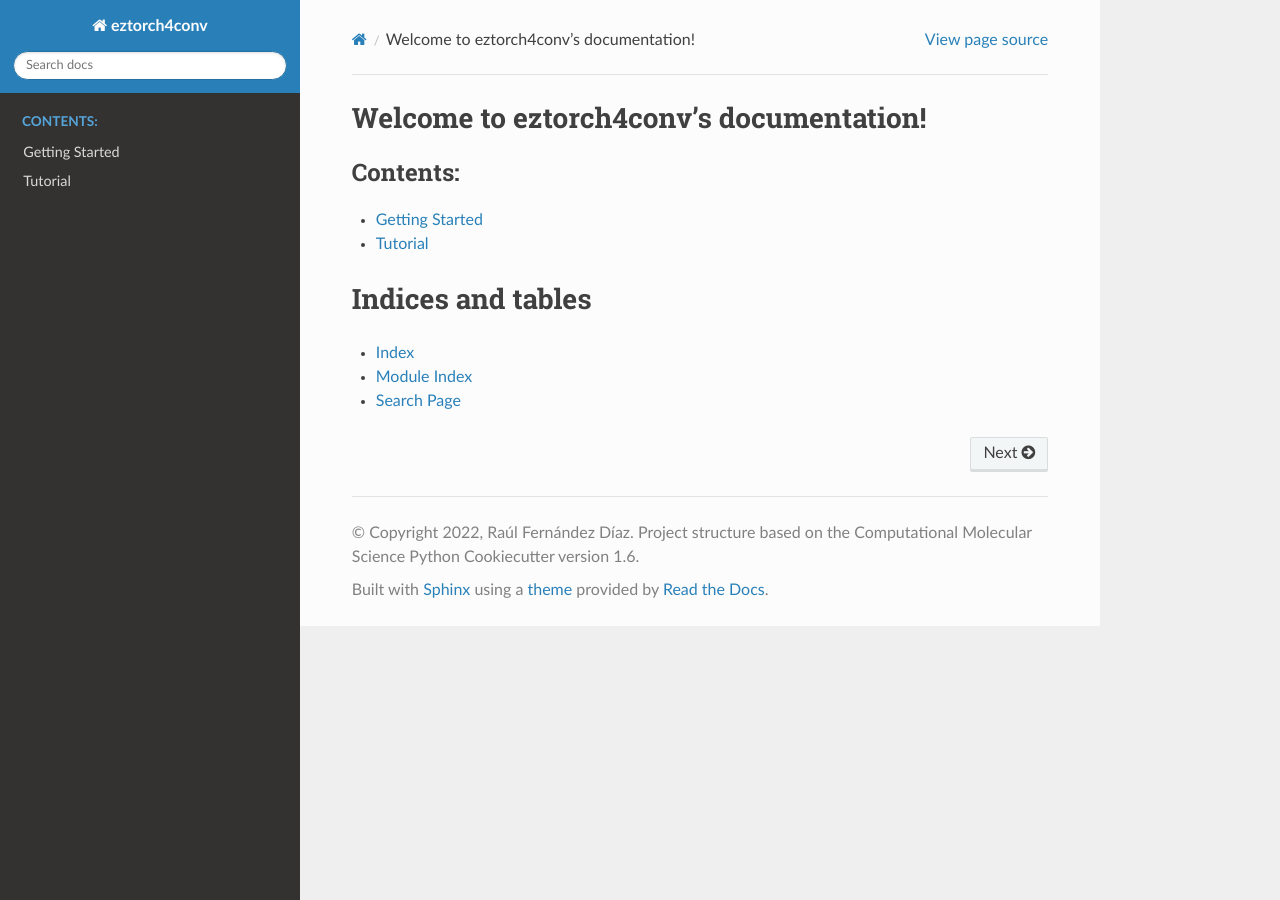
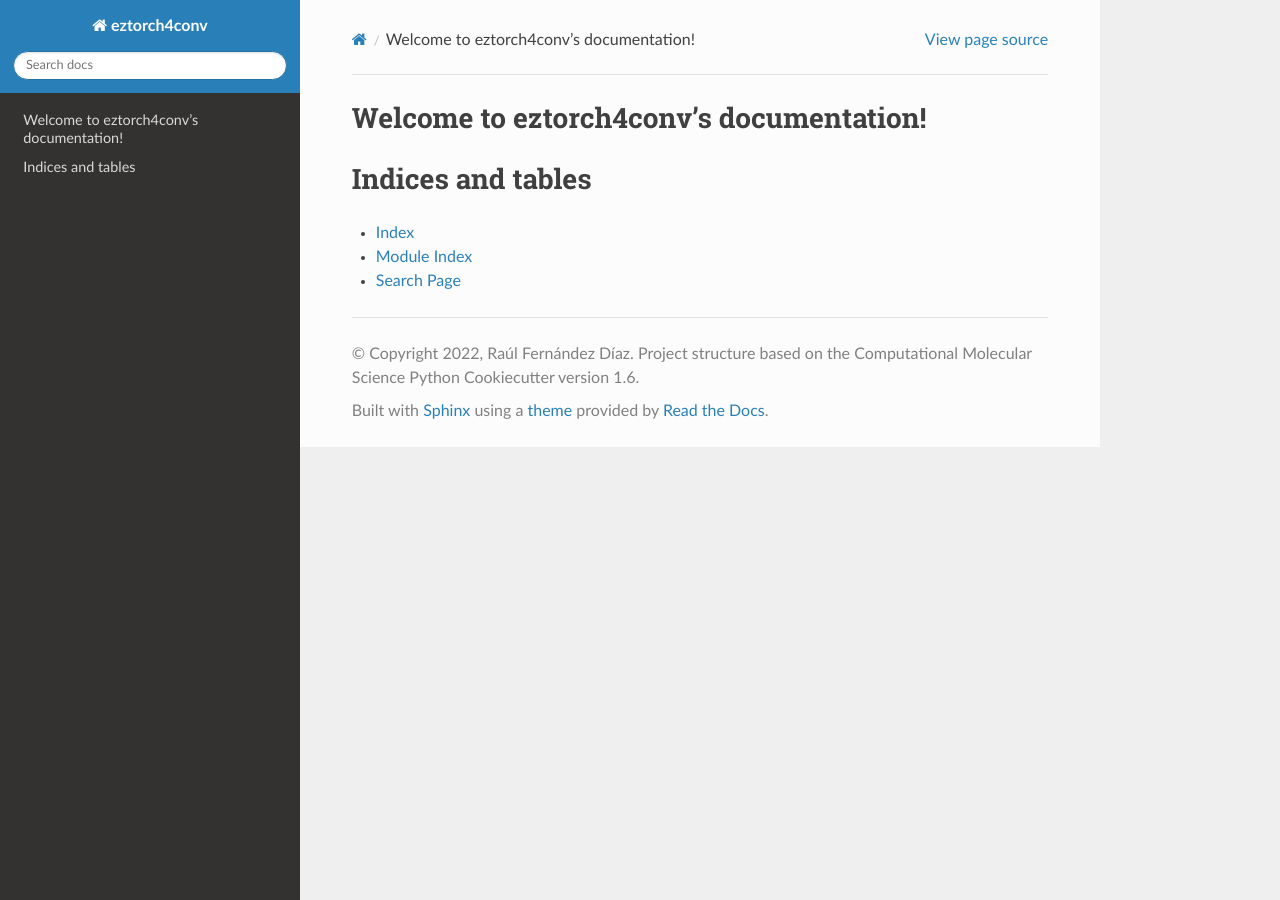
Before and after one commit to RaulFD-creator/eztorch4conv, a Sphinx documentation site: the page built from docs/index.rst, in a window 1280 px wide. Built offline with Sphinx 7.4.7 and the Read the Docs theme 2.0.0, drawn with Linux system fonts in a browser that asks for light colours; the version number could not be read and is left out.

Commit message:
Update index.rst

```diff
--- a/docs/index.rst
+++ b/docs/index.rst
@@ -10,10 +10,6 @@ Welcome to eztorch4conv's documentation!
    :maxdepth: 2
    :caption: Contents:
 
-   getting_started.rst
-   architectures.rst
-   tutorial.rst
-
 
 Indices and tables
 ==================
```
